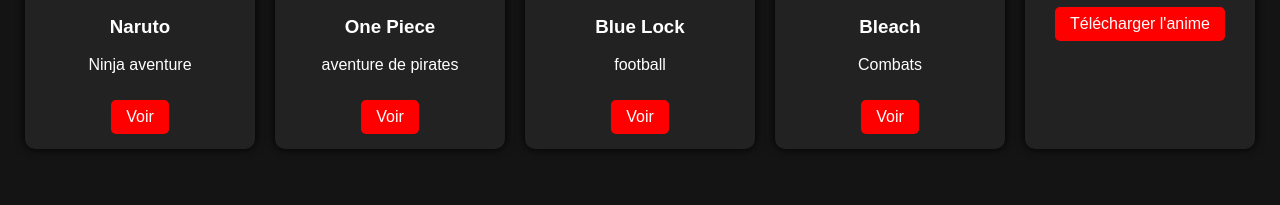
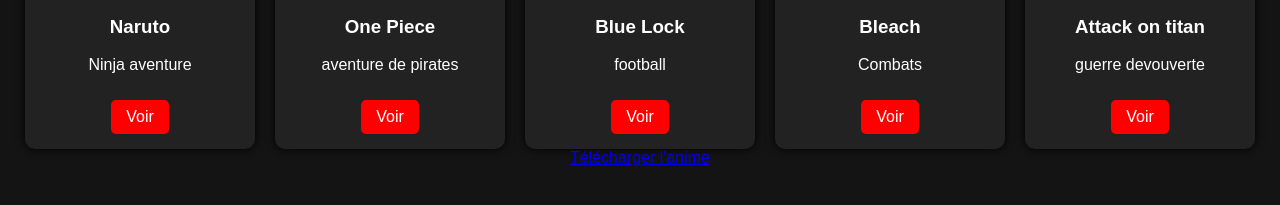
Before and after one commit to NZ2015/AnimeFlix26, a plain HTML site: page index.html in a window 1280 px wide. Shown: the part 301-506 px from the top of the page. Drawn offline with Linux system fonts and the light colour scheme.

Commit message:
Update index.html

```diff
--- a/index.html
+++ b/index.html
@@ -48,7 +48,13 @@
 </div>
 
     <div class="anime-card">
-        <img src="attackontitan.jpg" alt="Eren Jeager" Width="150"
+        <img src="attackontitan.jpg" alt="Eren Jeager" Width="150">
+        <h3>Attack on titan</h3>
+        <p>guerre devouverte</p>
+        <a href="attackontitan.html">Voir</a>
+    </div>
+
+
 </section>
 
 <a href="anime.mp4" download>
```
